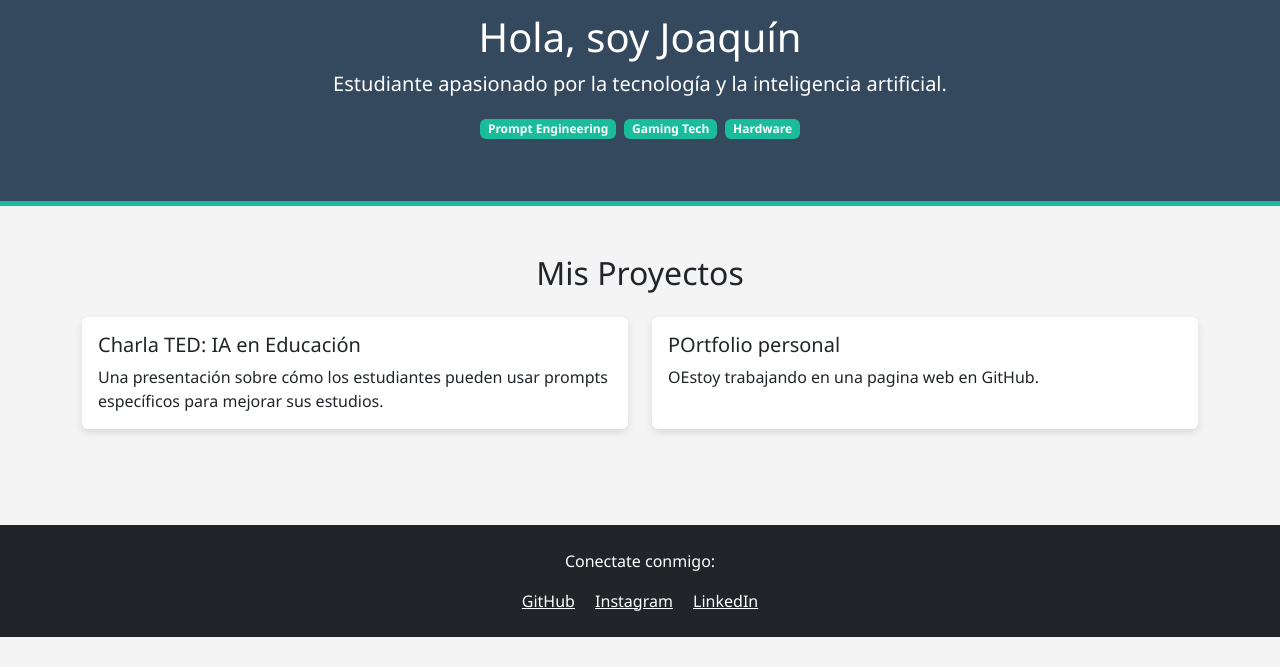
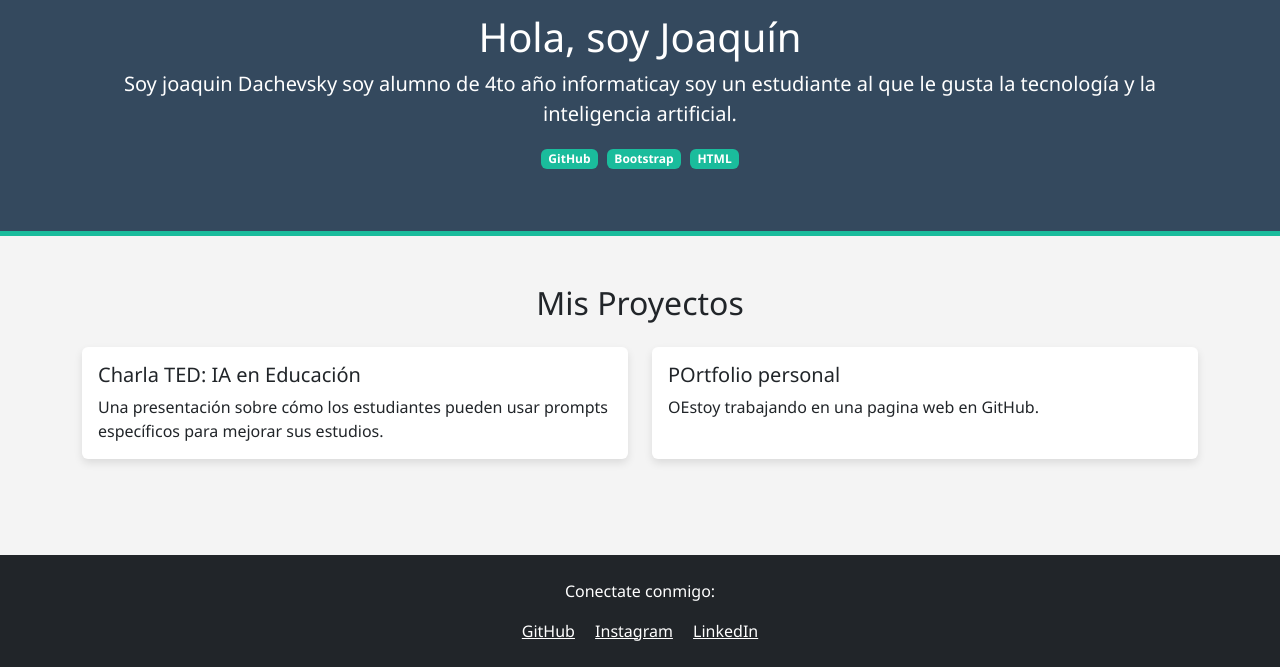
Before and after one commit to joaquindache-create/joaquin.github.io, a plain HTML site: page index.html in a window 1280 px wide. Shown: the part 143-810 px from the top of the page. Drawn offline with nearby package versions, Linux system fonts and the light colour scheme.

Commit message:
Update index.html

```diff
--- a/index.html
+++ b/index.html
@@ -58,15 +58,15 @@
 
             <h1>Hola, soy Joaquín</h1>
 
-            <p class="lead">Estudiante apasionado por la tecnología y la inteligencia artificial.</p>
+            <p class="lead"> Soy joaquin Dachevsky soy alumno de 4to año informaticay soy un estudiante al que le gusta la tecnología y la inteligencia artificial.</p>
 
             <div class="mt-3">
 
-                <span class="badge skill-badge">Prompt Engineering</span>
+                <span class="badge skill-badge">GitHub</span>
 
-                <span class="badge skill-badge">Gaming Tech</span>
+                <span class="badge skill-badge">Bootstrap</span>
 
-                <span class="badge skill-badge">Hardware</span>
+                <span class="badge skill-badge">HTML</span>
 
             </div>
 
```
